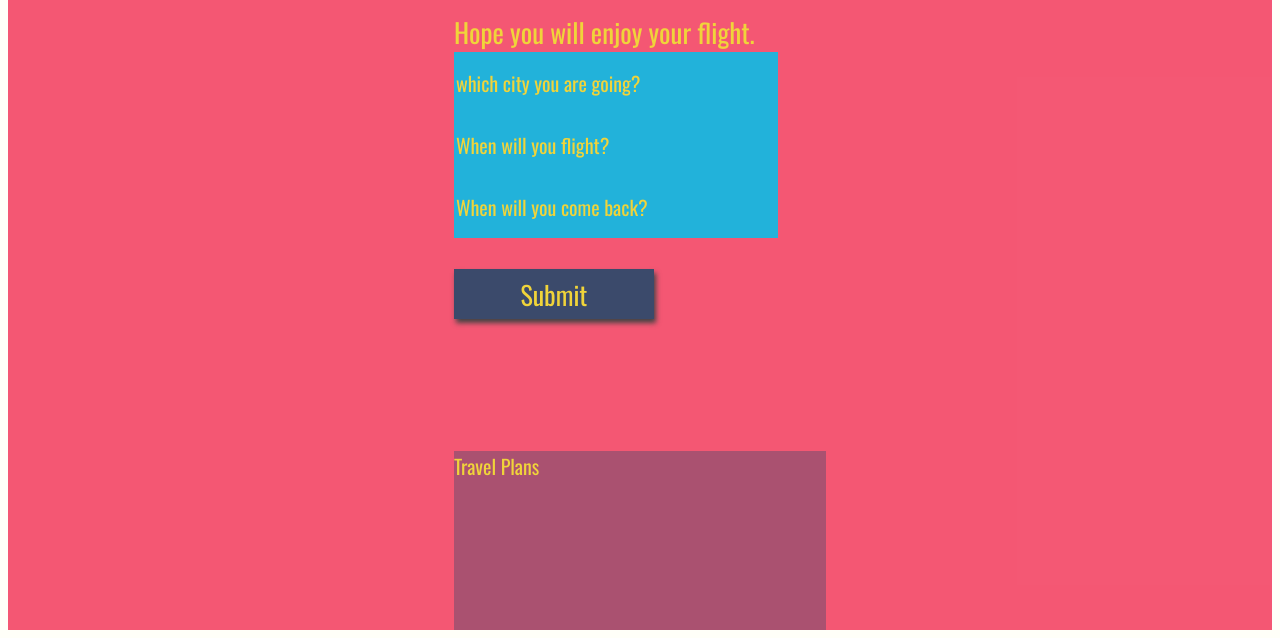
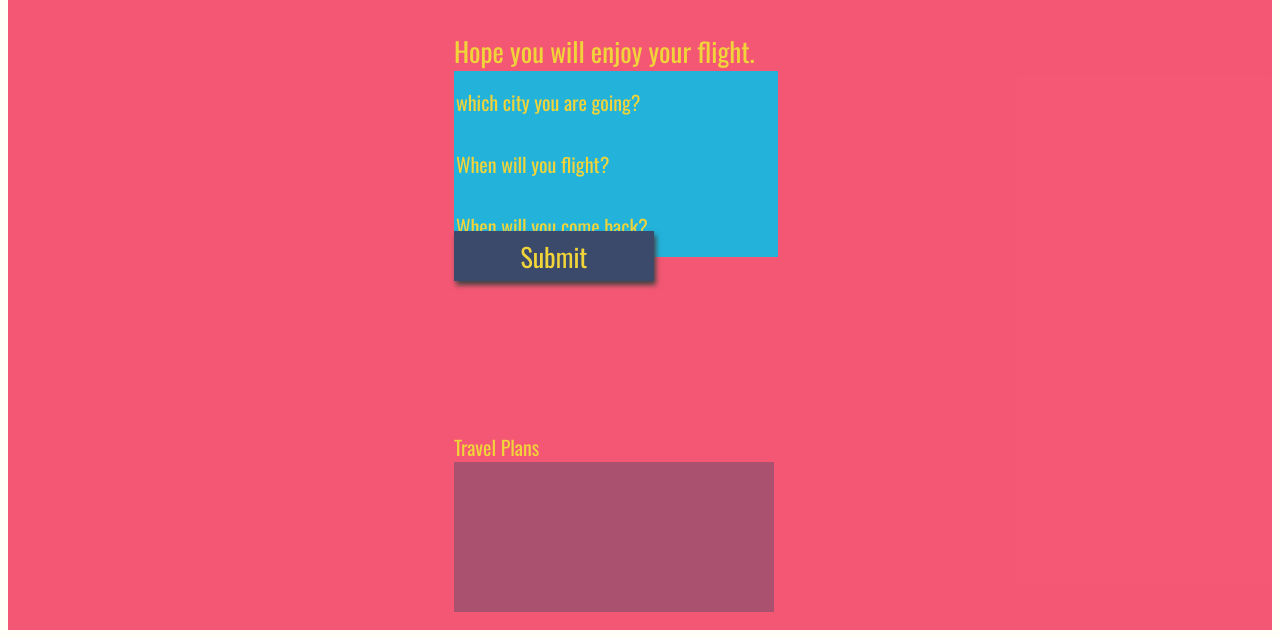
Before and after one commit to ericlau1987/travel-app, a website built with webpack: page src/client/views/index.html in a window 1280 px wide. Shown: the part 178-816 px from the top of the page. Built offline with nearby package versions, Linux system fonts and the light colour scheme; a web font is replaced by a local one.

Commit message:
add dist

```diff
--- a/src/client/styles/style.scss
+++ b/src/client/styles/style.scss
@@ -5,7 +5,7 @@ body{
 
 #app{
     display: grid;
-    grid-auto-rows: minmax(150px, auto);
+    grid-auto-rows: minmax(120px, 240px);
     /* grid-template-columns:  */
     height:100vh;
     background: #f23558d3;
@@ -18,14 +18,18 @@ body{
 
 .holder{
     // background: rgba(59, 74, 107, .4);
+    // width: 200px;
+    // height: 100px;
 }
 
 .entry{
-    background: rgba(59, 74, 107, .4);
+    // background: rgba(59, 74, 107, .4);
 }
 
 #entryHolder{
     background: rgba(59, 74, 107, .4);
+    height: 150px;
+    width: 320px;
 }
 
 #date{
```
Also changed, not shown: dist/index.html (added), dist/main.css (added), dist/main.js (added), dist/service-worker.js (added), 2 other files.
